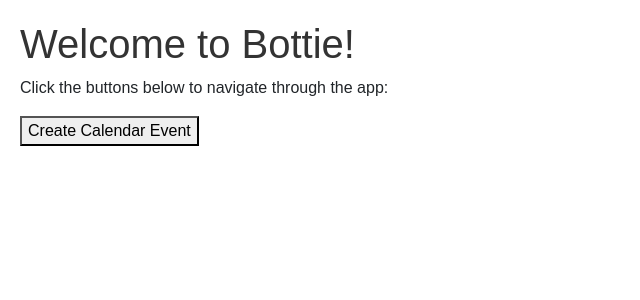
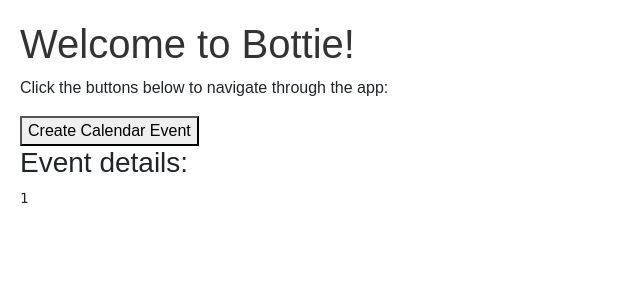
Before and after one commit to m-ranney/bottie, a Flask app: page / in a window 1280 px wide. Shown: the top 300 px of the page, without its empty margins (0-640 px from the left). Run offline with Flask 2, Linux system fonts and the light colour scheme; the visitor is signed in with stand-in values (Sample User, id 1); some libraries are stand-ins or nearby versions.

Commit message:
Update message

```diff
--- a/google_calendar.py
+++ b/google_calendar.py
@@ -108,7 +108,8 @@ def callback():
     event_json = session.get('event_json')
     if event_json:
         success_message = create_google_calendar_event(event_json, credentials)
-        return f"Event created: {success_message}"
+        session['success_message'] = success_message  # Store the success_message in the session
+        return redirect(url_for('index'))  # Redirect to the index page
 
     try:
         # Use the credentials to access the Google Calendar API
--- a/main.py
+++ b/main.py
@@ -9,7 +9,9 @@ app.secret_key = os.environ['FLASK_SECRET_KEY']
 # Route to the Home page
 @app.route('/')
 def home():
-    return render_template('index.html')
+    success_message = session.pop('success_message', None)  # Get the success_message from the session and remove it
+    event_json = session.pop('event_json', None)  # Get the event_json from the session and remove it
+    return render_template('index.html', success_message=success_message, event_json=event_json)
 
 # Route to the Create Event page
 @app.route('/create')
--- a/templates/index.html
+++ b/templates/index.html
@@ -7,4 +7,14 @@
     <!-- Add buttons for different paths here -->
     <button onclick="location.href='/create'">Create Calendar Event</button>
 
+    {% if success_message %}
+      <h3>Event created successfully:</h3>
+      <p>{{ success_message }}</p>
+    {% endif %}
+
+    {% if event_json %}
+      <h3>Event details:</h3>
+      <pre>{{ event_json|tojson|safe }}</pre>
+    {% endif %}
+
 {% endblock %}
```
